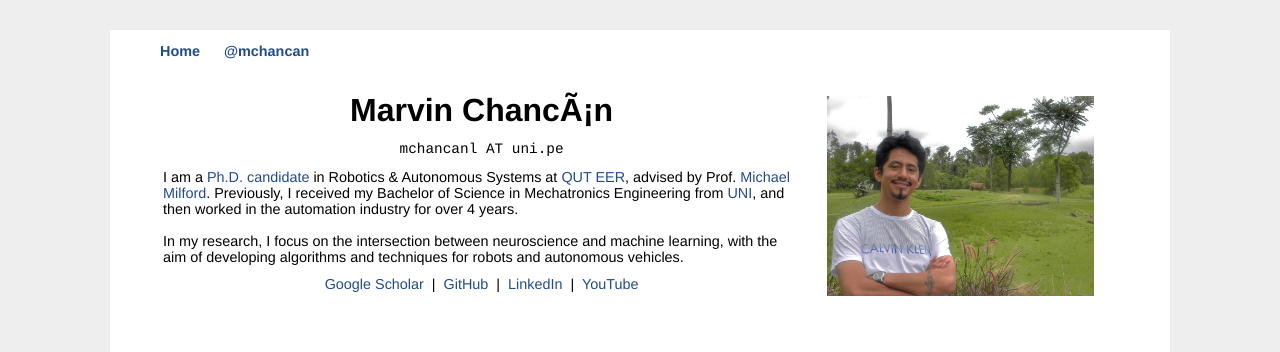
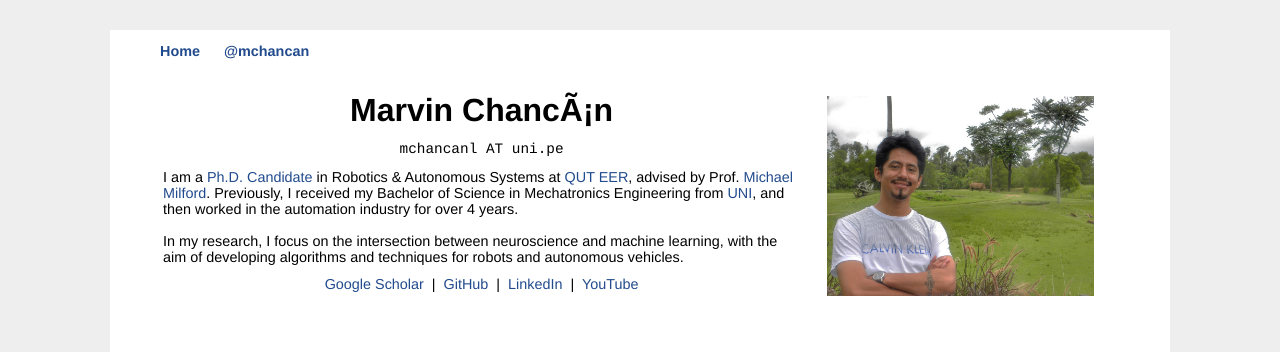
Before and after one commit to mchancan/mchancan.github.io, a Jekyll site: the page built from index.html, in a window 1280 px wide. Shown: the top 352 px of the page. Built offline with Jekyll 4.4.1, drawn with Linux system fonts in a browser that asks for light colours; comment, search, counter and statistics services are not loaded.

```diff
--- a/index.html
+++ b/index.html
@@ -15,7 +15,7 @@ title: Marvin's Homepage
 		</p>
 		<!--</div>-->
 		<p>
-		I am a <a href="https://research.qut.edu.au/qcr/people/marvin-chancan/">Ph.D. candidate</a> in Robotics & Autonomous Systems at <a href="https://www.qut.edu.au">QUT</a> <a href="https://www.qut.edu.au/science-engineering/schools/electrical-engineering-robotics">EER</a>, advised by Prof. <a href="https://scholar.google.com/citations?user=TDSmCKgAAAAJ&hl=en">Michael Milford</a>.
+		I am a <a href="https://research.qut.edu.au/qcr/people/marvin-chancan/">Ph.D. Candidate</a> in Robotics & Autonomous Systems at <a href="https://www.qut.edu.au">QUT</a> <a href="https://www.qut.edu.au/science-engineering/schools/electrical-engineering-robotics">EER</a>, advised by Prof. <a href="https://scholar.google.com/citations?user=TDSmCKgAAAAJ&hl=en">Michael Milford</a>.
 		Previously, I received my Bachelor of Science in Mechatronics Engineering from <a href="https://en.wikipedia.org/wiki/National_University_of_Engineering">UNI</a>, and then worked in the automation industry for over 4 years.</br>
 		</br>
 		In my research, I focus on the intersection between neuroscience and machine learning, with the aim of developing algorithms and techniques for robots and autonomous vehicles.
```
